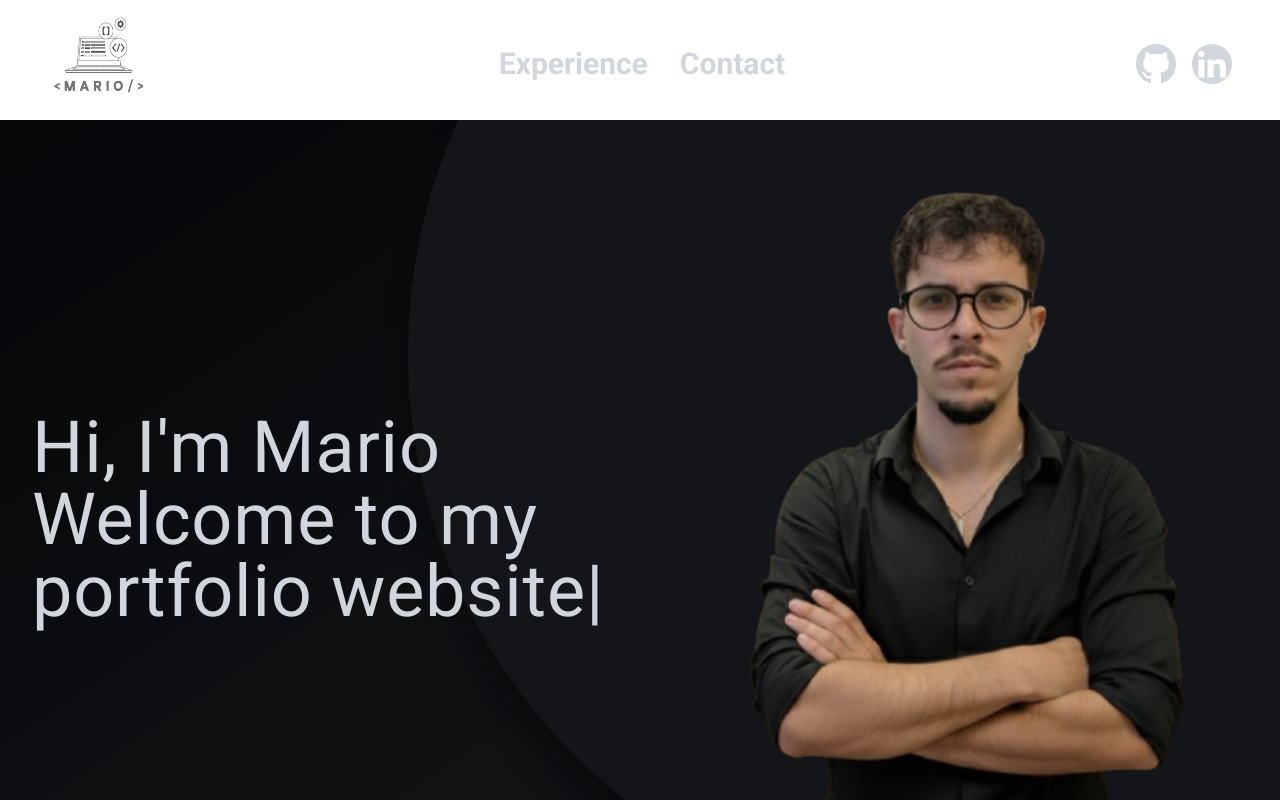
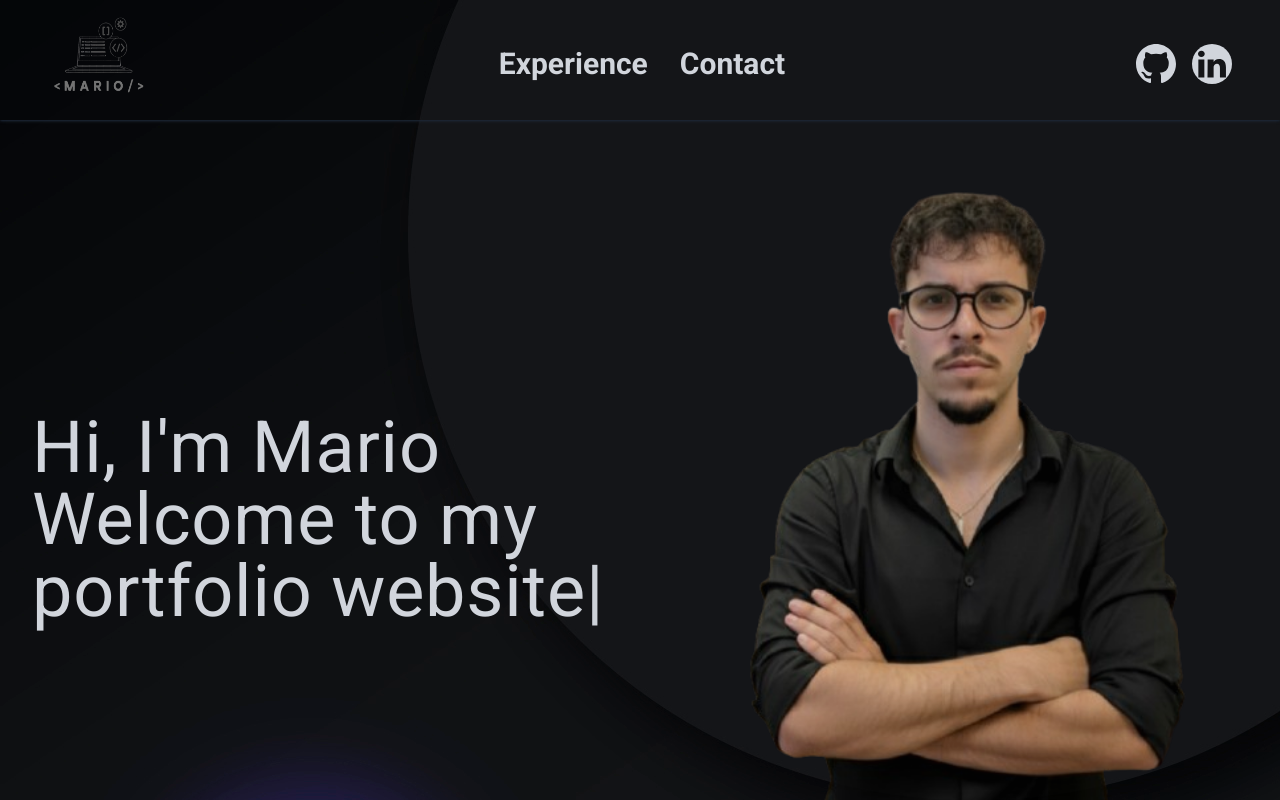
Before and after one commit to spmario333/portfolio, a Next.js app: page /dashboard in a window 1280 px wide. Shown: the top 800 px of the page. Built offline with nearby package versions, Linux system fonts and the light colour scheme.

Commit message:
bgFixedandHook

```diff
--- a/app/dashboard/page.tsx
+++ b/app/dashboard/page.tsx
@@ -15,12 +15,8 @@ export default function MainPage() {
 
     return (
 
-        <div className="relative text-gray-300 bg-[url('/v1016-b-09.jpg')] font-roboto">
-            {/* <header>
+        <div className="relative text-gray-300  font-roboto">
 
-                <Navbar />
-
-            </header> */}
 
             <Section1 />
 
--- a/app/layout.tsx
+++ b/app/layout.tsx
@@ -41,10 +41,16 @@ export default function RootLayout({
   return (
     <html lang="en">
       <body
-        className={`${roboto.className} antialiased`}
-        >
-        <Navbar/>
-        {children}
+        className={`${roboto.className} antialiased `}
+      >
+        <div className="bg-[url('/v1016-b-09.jpg')]">
+
+          <Navbar />
+
+          {children}
+        </div>
+
+
       </body>
     </html>
   );
--- a/components/section/Section1.tsx
+++ b/components/section/Section1.tsx
@@ -4,7 +4,7 @@
 import Image from 'next/image'
 import Link from 'next/link'
 import React, { useEffect, useRef } from 'react'
-import { useInView } from '../hooks/effect'
+import { useInView } from '../../hooks/effect'
 import Typed from 'typed.js'
 
 export const Section1 = () => {
--- a/components/section/Section2.tsx
+++ b/components/section/Section2.tsx
@@ -4,7 +4,7 @@
 import Image from 'next/image'
 import Link from 'next/link'
 import React from 'react'
-import { useInView } from '../hooks/effect'
+import { useInView } from '../../hooks/effect'
 
 export const Section2 = () => {
 
--- a/components/section/Section3.tsx
+++ b/components/section/Section3.tsx
@@ -4,7 +4,7 @@
 import Image from 'next/image'
 import Link from 'next/link'
 import React from 'react'
-import { useInView } from '../hooks/effect'
+import { useInView } from '../../hooks/effect'
 
 
 
--- a/components/ui/Navbar.tsx
+++ b/components/ui/Navbar.tsx
@@ -8,7 +8,7 @@ export const Navbar: React.FC = () => {
 
 
   return (
-    <nav className="flex shadow shadow-gray-600 w-full h-30 px-8 md:px-auto pt-4">
+    <nav className="flex w-full h-30 px-8 md:px-auto pt-4 shadow shadow-gray-800 ">
 
       <div className="md:h-16 h-28 mx-auto md:px-4 container flex items-center justify-between flex-wrap md:flex-nowrap md:pt-8">
         <div className=" md:order-1">
--- a/package.json
+++ b/package.json
@@ -9,7 +9,8 @@
     "lint": "eslint"
   },
   "dependencies": {
-    "next": "16.0.7",
+    "next": "^16.1.1",
+    "next-themes": "^0.4.6",
     "react": "19.2.0",
     "react-dom": "19.2.0",
     "typed.js": "^2.1.0"
```
Also changed, not shown: hooks/effect.ts (renamed from components/hooks/effect.ts), public/Background colours.jpeg (added), 1 other file (tests, documents, lock files or other folders).
